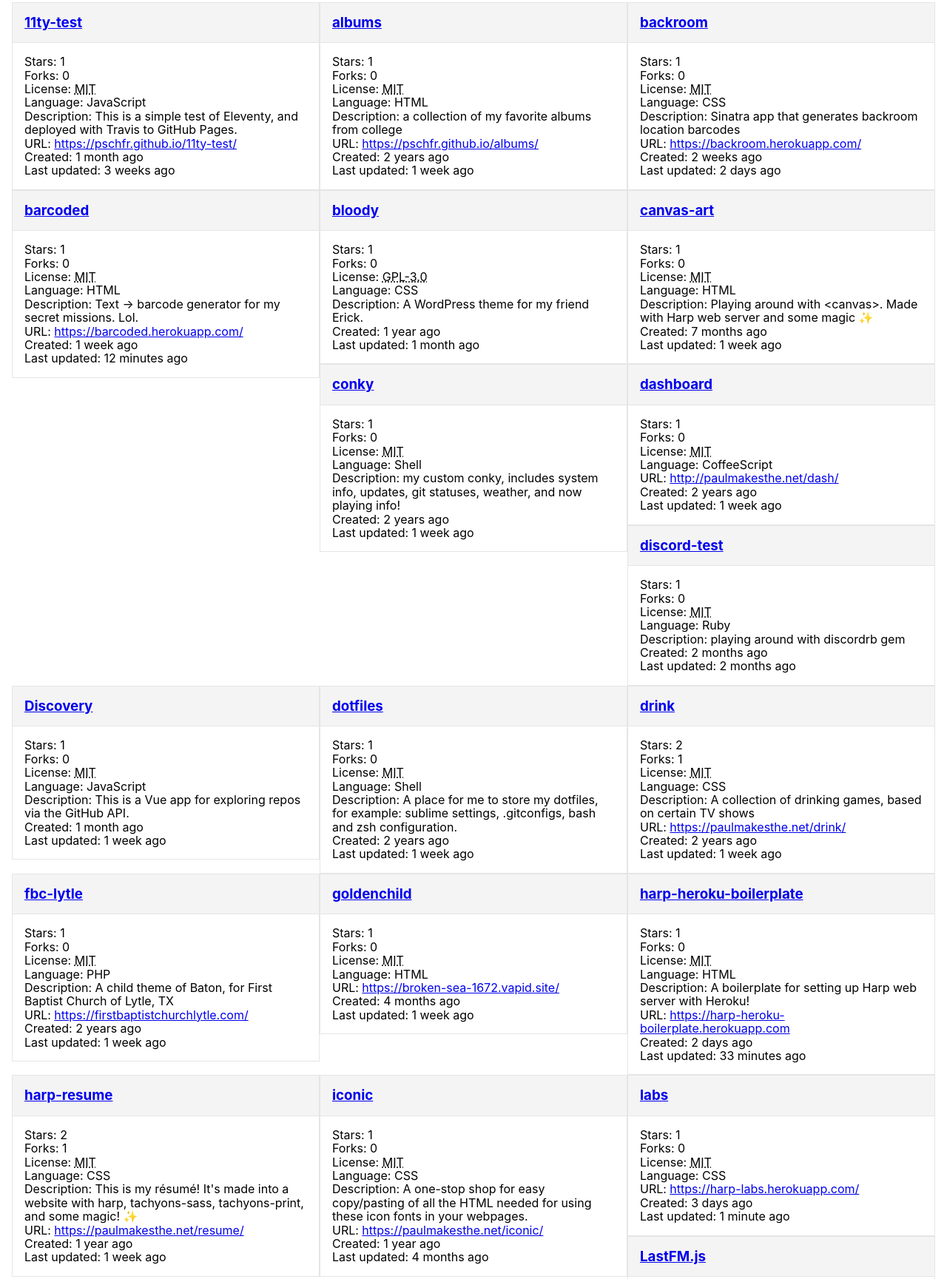
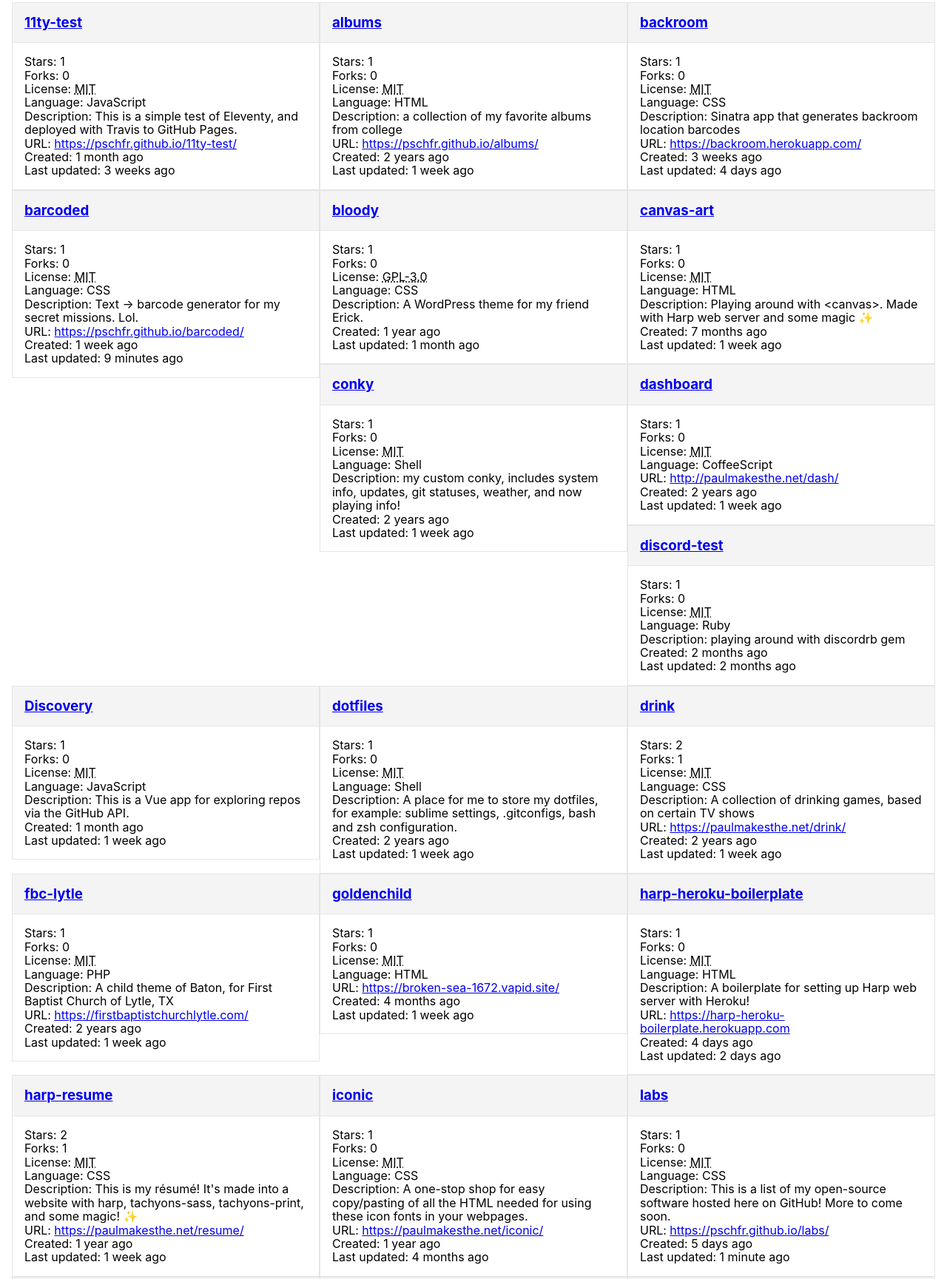
Before and after one commit to pschfr/labs, a plain HTML site: page index.html in a window 1280 px wide. Shown: the part 93-1822 px from the top of the page at 74% size. Drawn offline with Linux system fonts and the light colour scheme; files that its build step writes are made by us from their sources.

Commit message:
Deploy pschfr/labs to github.com/pschfr/labs.git:gh-pages

```diff
--- a/index.html
+++ b/index.html
@@ -1,8 +1,8 @@
-<!DOCTYPE html><html><head><title>Labs</title><meta name="viewport" content="width=device-width, initial-scale=1"><link rel="stylesheet" href="/css/main.css"></head><body class="sans-serif pa3"><header><h1>Labs</h1></header><main><article class="w-third-ns w-50-m fl ba b--black-10"><h3 class="bg-near-white br--top mv0 pa3"><a href="https://github.com/pschfr/11ty-test">11ty-test</a></h3><div class="pa3 bt b--black-10"><p class="ma0">Stars: 1<br>
+<!DOCTYPE html><html><head><title>Labs</title><meta name="viewport" content="width=device-width, initial-scale=1"><link rel="stylesheet" href="labscss/main.css"></head><body class="sans-serif pa3"><header><h1>Labs</h1></header><main><article class="w-third-ns w-50-m fl ba b--black-10"><h3 class="bg-near-white br--top mv0 pa3"><a href="https://github.com/pschfr/11ty-test">11ty-test</a></h3><div class="pa3 bt b--black-10"><p class="ma0">Stars: 1<br>
 Forks: 0<br><i class="fas fa-code-branch"></i>License: <abbr title="MIT License">MIT<br></abbr>Language: JavaScript<br>Description: This is a simple test of Eleventy, and deployed with Travis to GitHub Pages.<br>URL: <a href="https://pschfr.github.io/11ty-test/">https://pschfr.github.io/11ty-test/<br></a>Created: <time datetime="2018-12-29T15:42:55Z" title="12/29/2018, 3:42:55 PM">1 month ago<br></time>Last updated: <time datetime="2019-01-26T23:01:11Z" title="1/26/2019, 11:01:11 PM">3 weeks ago</time></p></div></article><article class="w-third-ns w-50-m fl ba b--black-10"><h3 class="bg-near-white br--top mv0 pa3"><a href="https://github.com/pschfr/albums">albums</a></h3><div class="pa3 bt b--black-10"><p class="ma0">Stars: 1<br>
 Forks: 0<br><i class="fas fa-code-branch"></i>License: <abbr title="MIT License">MIT<br></abbr>Language: HTML<br>Description: a collection of my favorite albums from college<br>URL: <a href="https://pschfr.github.io/albums/">https://pschfr.github.io/albums/<br></a>Created: <time datetime="2016-10-07T15:44:51Z" title="10/7/2016, 3:44:51 PM">2 years ago<br></time>Last updated: <time datetime="2019-02-09T17:19:26Z" title="2/9/2019, 5:19:26 PM">1 week ago</time></p></div></article><article class="w-third-ns w-50-m fl ba b--black-10"><h3 class="bg-near-white br--top mv0 pa3"><a href="https://github.com/pschfr/backroom">backroom</a></h3><div class="pa3 bt b--black-10"><p class="ma0">Stars: 1<br>
-Forks: 0<br><i class="fas fa-code-branch"></i>License: <abbr title="MIT License">MIT<br></abbr>Language: CSS<br>Description: Sinatra app that generates backroom location barcodes<br>URL: <a href="https://backroom.herokuapp.com/">https://backroom.herokuapp.com/<br></a>Created: <time datetime="2019-01-29T17:04:07Z" title="1/29/2019, 5:04:07 PM">2 weeks ago<br></time>Last updated: <time datetime="2019-02-15T00:45:59Z" title="2/15/2019, 12:45:59 AM">2 days ago</time></p></div></article><article class="w-third-ns w-50-m fl ba b--black-10"><h3 class="bg-near-white br--top mv0 pa3"><a href="https://github.com/pschfr/barcoded">barcoded</a></h3><div class="pa3 bt b--black-10"><p class="ma0">Stars: 1<br>
-Forks: 0<br><i class="fas fa-code-branch"></i>License: <abbr title="MIT License">MIT<br></abbr>Language: HTML<br>Description: Text -&gt; barcode generator for my secret missions. Lol.<br>URL: <a href="https://barcoded.herokuapp.com/">https://barcoded.herokuapp.com/<br></a>Created: <time datetime="2019-02-08T17:38:25Z" title="2/8/2019, 5:38:25 PM">1 week ago<br></time>Last updated: <time datetime="2019-02-17T19:11:36Z" title="2/17/2019, 7:11:36 PM">12 minutes ago</time></p></div></article><article class="w-third-ns w-50-m fl ba b--black-10"><h3 class="bg-near-white br--top mv0 pa3"><a href="https://github.com/pschfr/bloody">bloody</a></h3><div class="pa3 bt b--black-10"><p class="ma0">Stars: 1<br>
+Forks: 0<br><i class="fas fa-code-branch"></i>License: <abbr title="MIT License">MIT<br></abbr>Language: CSS<br>Description: Sinatra app that generates backroom location barcodes<br>URL: <a href="https://backroom.herokuapp.com/">https://backroom.herokuapp.com/<br></a>Created: <time datetime="2019-01-29T17:04:07Z" title="1/29/2019, 5:04:07 PM">3 weeks ago<br></time>Last updated: <time datetime="2019-02-15T00:45:59Z" title="2/15/2019, 12:45:59 AM">4 days ago</time></p></div></article><article class="w-third-ns w-50-m fl ba b--black-10"><h3 class="bg-near-white br--top mv0 pa3"><a href="https://github.com/pschfr/barcoded">barcoded</a></h3><div class="pa3 bt b--black-10"><p class="ma0">Stars: 1<br>
+Forks: 0<br><i class="fas fa-code-branch"></i>License: <abbr title="MIT License">MIT<br></abbr>Language: CSS<br>Description: Text -&gt; barcode generator for my secret missions. Lol.<br>URL: <a href="https://pschfr.github.io/barcoded/">https://pschfr.github.io/barcoded/<br></a>Created: <time datetime="2019-02-08T17:38:25Z" title="2/8/2019, 5:38:25 PM">1 week ago<br></time>Last updated: <time datetime="2019-02-20T00:10:54Z" title="2/20/2019, 12:10:54 AM">9 minutes ago</time></p></div></article><article class="w-third-ns w-50-m fl ba b--black-10"><h3 class="bg-near-white br--top mv0 pa3"><a href="https://github.com/pschfr/bloody">bloody</a></h3><div class="pa3 bt b--black-10"><p class="ma0">Stars: 1<br>
 Forks: 0<br><i class="fas fa-code-branch"></i>License: <abbr title="GNU General Public License v3.0">GPL-3.0<br></abbr>Language: CSS<br>Description: A WordPress theme for my friend Erick.<br>Created: <time datetime="2017-09-21T00:56:03Z" title="9/21/2017, 12:56:03 AM">1 year ago<br></time>Last updated: <time datetime="2019-01-17T19:00:32Z" title="1/17/2019, 7:00:32 PM">1 month ago</time></p></div></article><article class="w-third-ns w-50-m fl ba b--black-10"><h3 class="bg-near-white br--top mv0 pa3"><a href="https://github.com/pschfr/canvas-art">canvas-art</a></h3><div class="pa3 bt b--black-10"><p class="ma0">Stars: 1<br>
 Forks: 0<br><i class="fas fa-code-branch"></i>License: <abbr title="MIT License">MIT<br></abbr>Language: HTML<br>Description: Playing around with &lt;canvas&gt;. Made with Harp web server and some magic ✨<br>Created: <time datetime="2018-07-11T15:21:54Z" title="7/11/2018, 3:21:54 PM">7 months ago<br></time>Last updated: <time datetime="2019-02-09T17:17:17Z" title="2/9/2019, 5:17:17 PM">1 week ago</time></p></div></article><article class="w-third-ns w-50-m fl ba b--black-10"><h3 class="bg-near-white br--top mv0 pa3"><a href="https://github.com/pschfr/conky">conky</a></h3><div class="pa3 bt b--black-10"><p class="ma0">Stars: 1<br>
 Forks: 0<br><i class="fas fa-code-branch"></i>License: <abbr title="MIT License">MIT<br></abbr>Language: Shell<br>Description: my custom conky, includes system info, updates, git statuses, weather, and now playing info!<br>Created: <time datetime="2017-02-03T02:28:38Z" title="2/3/2017, 2:28:38 AM">2 years ago<br></time>Last updated: <time datetime="2019-02-09T17:10:20Z" title="2/9/2019, 5:10:20 PM">1 week ago</time></p></div></article><article class="w-third-ns w-50-m fl ba b--black-10"><h3 class="bg-near-white br--top mv0 pa3"><a href="https://github.com/pschfr/dashboard">dashboard</a></h3><div class="pa3 bt b--black-10"><p class="ma0">Stars: 1<br>
@@ -13,10 +13,10 @@ Forks: 0<br><i class="fas fa-code-branch"></i>License: <abbr title="MIT License"
 Forks: 1<br><i class="fas fa-code-branch"></i>License: <abbr title="MIT License">MIT<br></abbr>Language: CSS<br>Description: A collection of drinking games, based on certain TV shows<br>URL: <a href="https://paulmakesthe.net/drink/">https://paulmakesthe.net/drink/<br></a>Created: <time datetime="2017-01-18T03:00:34Z" title="1/18/2017, 3:00:34 AM">2 years ago<br></time>Last updated: <time datetime="2019-02-09T16:50:57Z" title="2/9/2019, 4:50:57 PM">1 week ago</time></p></div></article><article class="w-third-ns w-50-m fl ba b--black-10"><h3 class="bg-near-white br--top mv0 pa3"><a href="https://github.com/pschfr/fbc-lytle">fbc-lytle</a></h3><div class="pa3 bt b--black-10"><p class="ma0">Stars: 1<br>
 Forks: 0<br><i class="fas fa-code-branch"></i>License: <abbr title="MIT License">MIT<br></abbr>Language: PHP<br>Description: A child theme of Baton, for First Baptist Church of Lytle, TX<br>URL: <a href="https://firstbaptistchurchlytle.com/">https://firstbaptistchurchlytle.com/<br></a>Created: <time datetime="2016-12-17T00:03:42Z" title="12/17/2016, 12:03:42 AM">2 years ago<br></time>Last updated: <time datetime="2019-02-09T17:13:50Z" title="2/9/2019, 5:13:50 PM">1 week ago</time></p></div></article><article class="w-third-ns w-50-m fl ba b--black-10"><h3 class="bg-near-white br--top mv0 pa3"><a href="https://github.com/pschfr/goldenchild">goldenchild</a></h3><div class="pa3 bt b--black-10"><p class="ma0">Stars: 1<br>
 Forks: 0<br><i class="fas fa-code-branch"></i>License: <abbr title="MIT License">MIT<br></abbr>Language: HTML<br>URL: <a href="https://broken-sea-1672.vapid.site/">https://broken-sea-1672.vapid.site/<br></a>Created: <time datetime="2018-09-21T03:35:54Z" title="9/21/2018, 3:35:54 AM">4 months ago<br></time>Last updated: <time datetime="2019-02-09T17:04:35Z" title="2/9/2019, 5:04:35 PM">1 week ago</time></p></div></article><article class="w-third-ns w-50-m fl ba b--black-10"><h3 class="bg-near-white br--top mv0 pa3"><a href="https://github.com/pschfr/harp-heroku-boilerplate">harp-heroku-boilerplate</a></h3><div class="pa3 bt b--black-10"><p class="ma0">Stars: 1<br>
-Forks: 0<br><i class="fas fa-code-branch"></i>License: <abbr title="MIT License">MIT<br></abbr>Language: HTML<br>Description: A boilerplate for setting up Harp web server with Heroku!<br>URL: <a href="https://harp-heroku-boilerplate.herokuapp.com">https://harp-heroku-boilerplate.herokuapp.com<br></a>Created: <time datetime="2019-02-15T16:52:37Z" title="2/15/2019, 4:52:37 PM">2 days ago<br></time>Last updated: <time datetime="2019-02-17T18:51:27Z" title="2/17/2019, 6:51:27 PM">33 minutes ago</time></p></div></article><article class="w-third-ns w-50-m fl ba b--black-10"><h3 class="bg-near-white br--top mv0 pa3"><a href="https://github.com/pschfr/harp-resume">harp-resume</a></h3><div class="pa3 bt b--black-10"><p class="ma0">Stars: 2<br>
+Forks: 0<br><i class="fas fa-code-branch"></i>License: <abbr title="MIT License">MIT<br></abbr>Language: HTML<br>Description: A boilerplate for setting up Harp web server with Heroku!<br>URL: <a href="https://harp-heroku-boilerplate.herokuapp.com">https://harp-heroku-boilerplate.herokuapp.com<br></a>Created: <time datetime="2019-02-15T16:52:37Z" title="2/15/2019, 4:52:37 PM">4 days ago<br></time>Last updated: <time datetime="2019-02-17T18:51:27Z" title="2/17/2019, 6:51:27 PM">2 days ago</time></p></div></article><article class="w-third-ns w-50-m fl ba b--black-10"><h3 class="bg-near-white br--top mv0 pa3"><a href="https://github.com/pschfr/harp-resume">harp-resume</a></h3><div class="pa3 bt b--black-10"><p class="ma0">Stars: 2<br>
 Forks: 1<br><i class="fas fa-code-branch"></i>License: <abbr title="MIT License">MIT<br></abbr>Language: CSS<br>Description: This is my résumé! It's made into a website with harp, tachyons-sass, tachyons-print, and some magic! ✨<br>URL: <a href="https://paulmakesthe.net/resume/">https://paulmakesthe.net/resume/<br></a>Created: <time datetime="2017-08-20T06:48:06Z" title="8/20/2017, 6:48:06 AM">1 year ago<br></time>Last updated: <time datetime="2019-02-09T17:00:25Z" title="2/9/2019, 5:00:25 PM">1 week ago</time></p></div></article><article class="w-third-ns w-50-m fl ba b--black-10"><h3 class="bg-near-white br--top mv0 pa3"><a href="https://github.com/pschfr/iconic">iconic</a></h3><div class="pa3 bt b--black-10"><p class="ma0">Stars: 1<br>
 Forks: 0<br><i class="fas fa-code-branch"></i>License: <abbr title="MIT License">MIT<br></abbr>Language: CSS<br>Description: A one-stop shop for easy copy/pasting of all the HTML needed for using these icon fonts in your webpages.<br>URL: <a href="https://paulmakesthe.net/iconic/">https://paulmakesthe.net/iconic/<br></a>Created: <time datetime="2017-04-05T15:43:17Z" title="4/5/2017, 3:43:17 PM">1 year ago<br></time>Last updated: <time datetime="2018-10-04T20:31:27Z" title="10/4/2018, 8:31:27 PM">4 months ago</time></p></div></article><article class="w-third-ns w-50-m fl ba b--black-10"><h3 class="bg-near-white br--top mv0 pa3"><a href="https://github.com/pschfr/labs">labs</a></h3><div class="pa3 bt b--black-10"><p class="ma0">Stars: 1<br>
-Forks: 0<br><i class="fas fa-code-branch"></i>License: <abbr title="MIT License">MIT<br></abbr>Language: CSS<br>URL: <a href="https://harp-labs.herokuapp.com/">https://harp-labs.herokuapp.com/<br></a>Created: <time datetime="2019-02-14T13:20:32Z" title="2/14/2019, 1:20:32 PM">3 days ago<br></time>Last updated: <time datetime="2019-02-17T19:23:08Z" title="2/17/2019, 7:23:08 PM">1 minute ago</time></p></div></article><article class="w-third-ns w-50-m fl ba b--black-10"><h3 class="bg-near-white br--top mv0 pa3"><a href="https://github.com/pschfr/LastFM.js">LastFM.js</a></h3><div class="pa3 bt b--black-10"><p class="ma0">Stars: 4<br>
+Forks: 0<br><i class="fas fa-code-branch"></i>License: <abbr title="MIT License">MIT<br></abbr>Language: CSS<br>Description: This is a list of my open-source software hosted here on GitHub! More to come soon.<br>URL: <a href="https://pschfr.github.io/labs/">https://pschfr.github.io/labs/<br></a>Created: <time datetime="2019-02-14T13:20:32Z" title="2/14/2019, 1:20:32 PM">5 days ago<br></time>Last updated: <time datetime="2019-02-20T00:19:12Z" title="2/20/2019, 12:19:12 AM">1 minute ago</time></p></div></article><article class="w-third-ns w-50-m fl ba b--black-10"><h3 class="bg-near-white br--top mv0 pa3"><a href="https://github.com/pschfr/LastFM.js">LastFM.js</a></h3><div class="pa3 bt b--black-10"><p class="ma0">Stars: 4<br>
 Forks: 0<br><i class="fas fa-code-branch"></i>License: <abbr title="MIT License">MIT<br></abbr>Language: CSS<br>Description: Displays the last song you scrobbled on Last.FM on a webpage<br>URL: <a href="https://pschfr.github.io/LastFM.js/">https://pschfr.github.io/LastFM.js/<br></a>Created: <time datetime="2012-09-08T01:27:45Z" title="9/8/2012, 1:27:45 AM">6 years ago<br></time>Last updated: <time datetime="2019-02-09T17:14:30Z" title="2/9/2019, 5:14:30 PM">1 week ago</time></p></div></article><article class="w-third-ns w-50-m fl ba b--black-10"><h3 class="bg-near-white br--top mv0 pa3"><a href="https://github.com/pschfr/lights">lights</a></h3><div class="pa3 bt b--black-10"><p class="ma0">Stars: 1<br>
 Forks: 1<br><i class="fas fa-code-branch"></i>License: <abbr title="MIT License">MIT<br></abbr>Language: Python<br>Description: A small Python script to control my Philips Hue lights<br>Created: <time datetime="2017-01-04T00:07:28Z" title="1/4/2017, 12:07:28 AM">2 years ago<br></time>Last updated: <time datetime="2019-02-09T17:06:57Z" title="2/9/2019, 5:06:57 PM">1 week ago</time></p></div></article><article class="w-third-ns w-50-m fl ba b--black-10"><h3 class="bg-near-white br--top mv0 pa3"><a href="https://github.com/pschfr/middleman-personal">middleman-personal</a></h3><div class="pa3 bt b--black-10"><p class="ma0">Stars: 1<br>
 Forks: 0<br><i class="fas fa-code-branch"></i>License: <abbr title="MIT License">MIT<br></abbr>Language: Ruby<br>Description: Personal site built with Middleman<br>URL: <a href="https://pschfr.github.io/middleman-personal/">https://pschfr.github.io/middleman-personal/<br></a>Created: <time datetime="2018-11-14T01:11:07Z" title="11/14/2018, 1:11:07 AM">3 months ago<br></time>Last updated: <time datetime="2018-12-22T15:39:18Z" title="12/22/2018, 3:39:18 PM">1 month ago</time></p></div></article><article class="w-third-ns w-50-m fl ba b--black-10"><h3 class="bg-near-white br--top mv0 pa3"><a href="https://github.com/pschfr/now-playing">now-playing</a></h3><div class="pa3 bt b--black-10"><p class="ma0">Stars: 1<br>
@@ -36,7 +36,7 @@ Forks: 0<br><i class="fas fa-code-branch"></i>License: <abbr title="MIT License"
 Forks: 0<br><i class="fas fa-code-branch"></i>License: <abbr title="MIT License">MIT<br></abbr>Language: CSS<br>Description: This is a custom-built WordPress theme for my friend Jerod Shreckengast, based on Tachyons.<br>URL: <a href="https://shreckreations.com/">https://shreckreations.com/<br></a>Created: <time datetime="2018-04-28T20:05:37Z" title="4/28/2018, 8:05:37 PM">9 months ago<br></time>Last updated: <time datetime="2019-02-09T17:17:37Z" title="2/9/2019, 5:17:37 PM">1 week ago</time></p></div></article><article class="w-third-ns w-50-m fl ba b--black-10"><h3 class="bg-near-white br--top mv0 pa3"><a href="https://github.com/pschfr/sinatra-trending">sinatra-trending</a></h3><div class="pa3 bt b--black-10"><p class="ma0">Stars: 1<br>
 Forks: 0<br><i class="fas fa-code-branch"></i>License: <abbr title="MIT License">MIT<br></abbr>Language: Ruby<br>Description: Sinatra app that loads in the trending repos on GitHub.<br>URL: <a href="https://sinatra-trending.herokuapp.com/">https://sinatra-trending.herokuapp.com/<br></a>Created: <time datetime="2019-01-27T16:58:07Z" title="1/27/2019, 4:58:07 PM">3 weeks ago<br></time>Last updated: <time datetime="2019-02-03T02:11:40Z" title="2/3/2019, 2:11:40 AM">2 weeks ago</time></p></div></article><article class="w-third-ns w-50-m fl ba b--black-10"><h3 class="bg-near-white br--top mv0 pa3"><a href="https://github.com/pschfr/site">site</a></h3><div class="pa3 bt b--black-10"><p class="ma0">Stars: 1<br>
 Forks: 0<br><i class="fas fa-code-branch"></i>License: <abbr title="MIT License">MIT<br></abbr>Language: HTML<br>Description: A new version of my personal site. Stay tuned, more coming!<br>URL: <a href="http://v2.paulmakesthe.net">http://v2.paulmakesthe.net<br></a>Created: <time datetime="2017-05-07T21:39:07Z" title="5/7/2017, 9:39:07 PM">1 year ago<br></time>Last updated: <time datetime="2019-02-09T17:05:34Z" title="2/9/2019, 5:05:34 PM">1 week ago</time></p></div></article><article class="w-third-ns w-50-m fl ba b--black-10"><h3 class="bg-near-white br--top mv0 pa3"><a href="https://github.com/pschfr/start">start</a></h3><div class="pa3 bt b--black-10"><p class="ma0">Stars: 22<br>
-Forks: 35<br><i class="fas fa-code-branch"></i>License: <abbr title="MIT License">MIT<br></abbr>Language: JavaScript<br>Description: Personal new tab page with bookmarks, weather, quote, and image background.<br>URL: <a href="https://pschfr.github.io/start/dist/">https://pschfr.github.io/start/dist/<br></a>Created: <time datetime="2015-12-10T21:09:45Z" title="12/10/2015, 9:09:45 PM">3 years ago<br></time>Last updated: <time datetime="2019-02-17T04:38:14Z" title="2/17/2019, 4:38:14 AM">14 hours ago</time></p></div></article><article class="w-third-ns w-50-m fl ba b--black-10"><h3 class="bg-near-white br--top mv0 pa3"><a href="https://github.com/pschfr/status">status</a></h3><div class="pa3 bt b--black-10"><p class="ma0">Stars: 1<br>
+Forks: 35<br><i class="fas fa-code-branch"></i>License: <abbr title="MIT License">MIT<br></abbr>Language: JavaScript<br>Description: Personal new tab page with bookmarks, weather, quote, and image background.<br>URL: <a href="https://pschfr.github.io/start/dist/">https://pschfr.github.io/start/dist/<br></a>Created: <time datetime="2015-12-10T21:09:45Z" title="12/10/2015, 9:09:45 PM">3 years ago<br></time>Last updated: <time datetime="2019-02-17T04:38:14Z" title="2/17/2019, 4:38:14 AM">2 days ago</time></p></div></article><article class="w-third-ns w-50-m fl ba b--black-10"><h3 class="bg-near-white br--top mv0 pa3"><a href="https://github.com/pschfr/status">status</a></h3><div class="pa3 bt b--black-10"><p class="ma0">Stars: 1<br>
 Forks: 0<br><i class="fas fa-code-branch"></i>License: <abbr title="MIT License">MIT<br></abbr>Language: Shell<br>Description: Shell script for checking the status of multiple git repositories at once. Magic!<br>Created: <time datetime="2017-02-03T02:35:35Z" title="2/3/2017, 2:35:35 AM">2 years ago<br></time>Last updated: <time datetime="2019-02-09T17:15:29Z" title="2/9/2019, 5:15:29 PM">1 week ago</time></p></div></article><article class="w-third-ns w-50-m fl ba b--black-10"><h3 class="bg-near-white br--top mv0 pa3"><a href="https://github.com/pschfr/stylish">stylish</a></h3><div class="pa3 bt b--black-10"><p class="ma0">Stars: 2<br>
 Forks: 0<br><i class="fas fa-code-branch"></i>License: <abbr title="GNU General Public License v3.0">GPL-3.0<br></abbr>Language: CSS<br>Description: These are my custom Stylish styles.<br>Created: <time datetime="2017-01-13T01:14:07Z" title="1/13/2017, 1:14:07 AM">2 years ago<br></time>Last updated: <time datetime="2017-09-24T08:10:57Z" title="9/24/2017, 8:10:57 AM">1 year ago</time></p></div></article><article class="w-third-ns w-50-m fl ba b--black-10"><h3 class="bg-near-white br--top mv0 pa3"><a href="https://github.com/pschfr/tampermonkey">tampermonkey</a></h3><div class="pa3 bt b--black-10"><p class="ma0">Stars: 2<br>
 Forks: 0<br><i class="fas fa-code-branch"></i>License: <abbr title="GNU General Public License v3.0">GPL-3.0<br></abbr>Language: JavaScript<br>Description: These are my custom Tampermonkey scripts.<br>Created: <time datetime="2017-01-21T02:37:45Z" title="1/21/2017, 2:37:45 AM">2 years ago<br></time>Last updated: <time datetime="2018-09-15T20:35:51Z" title="9/15/2018, 8:35:51 PM">5 months ago</time></p></div></article><article class="w-third-ns w-50-m fl ba b--black-10"><h3 class="bg-near-white br--top mv0 pa3"><a href="https://github.com/pschfr/tasker">tasker</a></h3><div class="pa3 bt b--black-10"><p class="ma0">Stars: 2<br>
```
Also changed, not shown: 404.html (+1 -1 lines).
